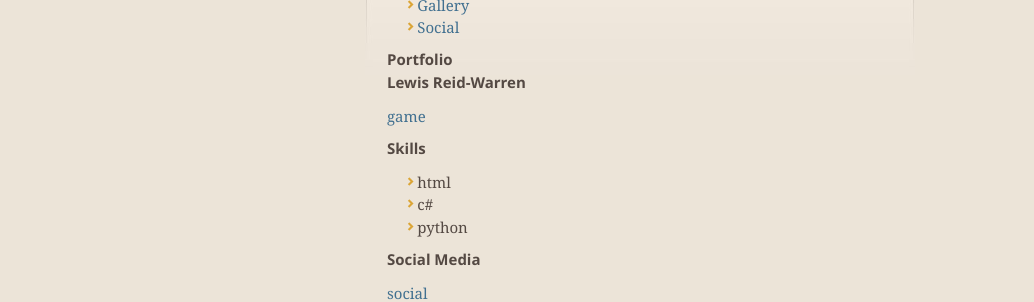
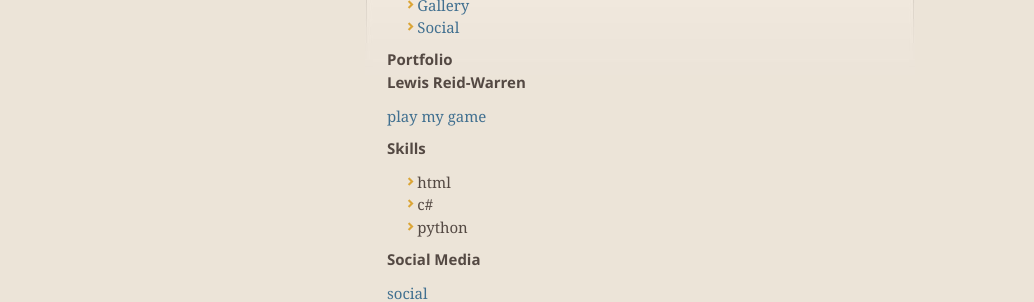
Before and after one commit to TonyStarkOfWinterfell/portfolio, a Jekyll site: the page built from index.md, in a window 1280 px wide. Shown: the part 251-553 px from the top of the page, without its empty margins (0-1034 px from the left). Built offline with Jekyll 4.4.1, drawn with Linux system fonts in a browser that asks for light colours; our own code applies the rules of GitHub Pages for plain Markdown files; the repository's description, which GitHub fills in, is left out.

Commit message:
Update index.md

```diff
--- a/index.md
+++ b/index.md
@@ -1,7 +1,7 @@
 # Portfolio
 ## Lewis Reid-Warren
 
-[game](https://tonystarkofwinterfell.github.io/WebglGame/index)
+[play my game](https://tonystarkofwinterfell.github.io/WebGLLink/index.html)
 
 ### Skills
 - html
```
